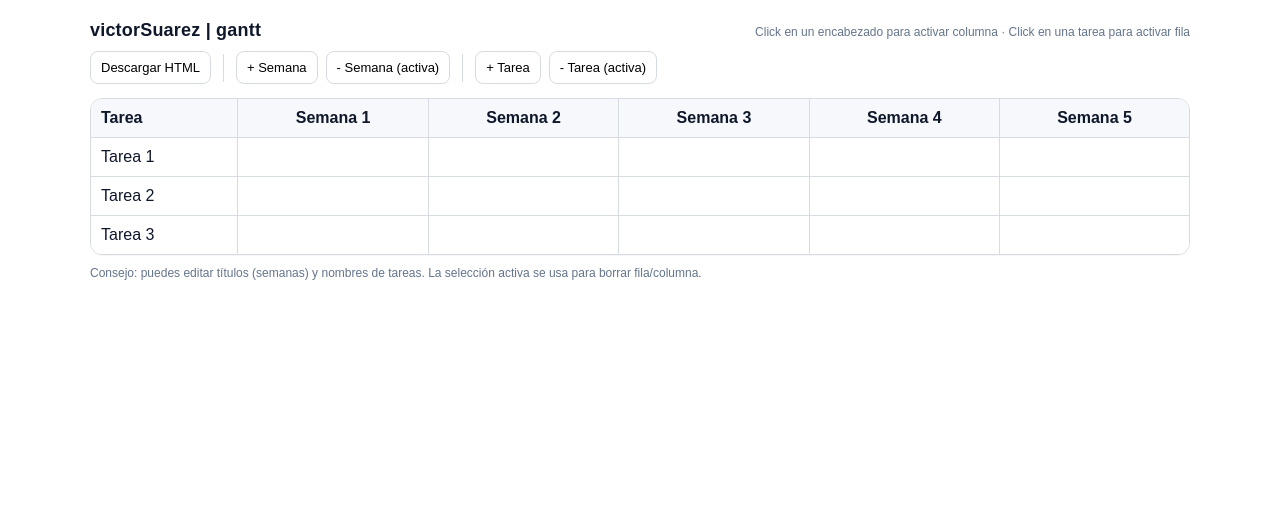
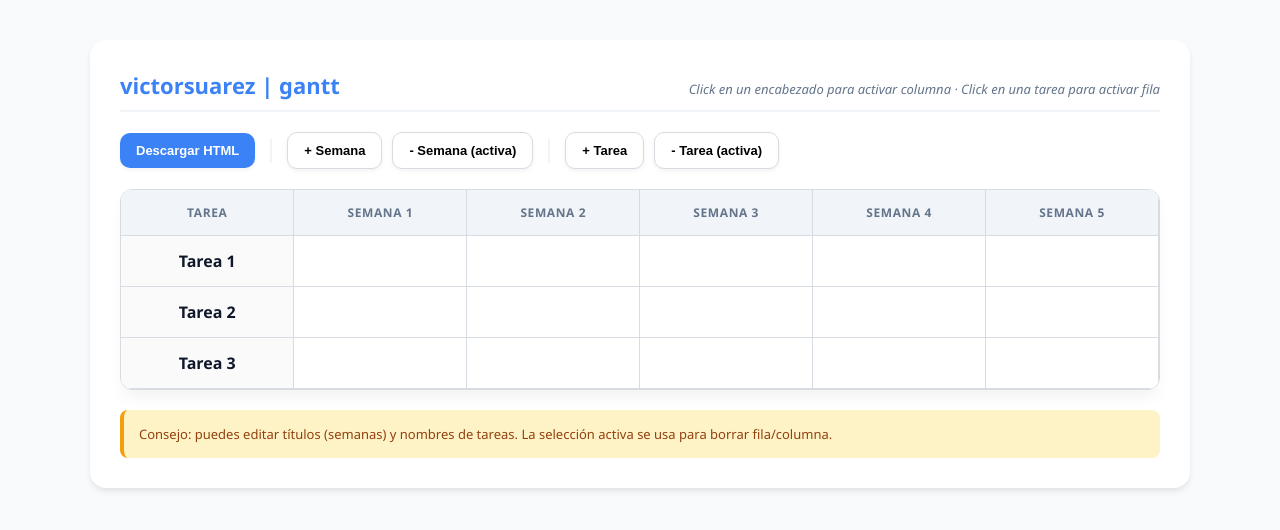
Before and after one commit to Vito-Pulls/TablaGantt, a plain HTML site: page index.html in a window 1280 px wide. Drawn offline with Linux system fonts and the light colour scheme.

Commit message:
Cambio de Estilos

```diff
--- a/index.html
+++ b/index.html
@@ -9,24 +9,29 @@
         --line: #d7dbe2;
         --text: #0f172a;
         --muted: #64748b;
-        --bg: #ffffff;
-        --soft: #f6f8fb;
+        --bg: #f8fafc;
+        --soft: #f1f5f9;
         --active: #eef6ff;
-        --active2: #e7f0ff;
+        --active2: #dbeafe;
         --blue: #3b82f6;
+        --dark-blue: #2563eb;
       }
       * {
         box-sizing: border-box;
       }
       body {
-        font-family: Arial, Helvetica, sans-serif;
-        margin: 20px;
+        font-family: "Segoe UI", Roboto, Helvetica, Arial, sans-serif;
+        margin: 40px 20px;
         color: var(--text);
         background: var(--bg);
       }
       .wrap {
         max-width: 1100px;
         margin: 0 auto;
+        background: white;
+        padding: 30px;
+        border-radius: 16px;
+        box-shadow: 0 4px 6px -1px rgba(0, 0, 0, 0.1);
       }
 
       /* ====== Branding ====== */
@@ -35,45 +40,62 @@
         align-items: baseline;
         justify-content: space-between;
         gap: 12px;
-        margin-bottom: 10px;
+        margin-bottom: 20px;
+        border-bottom: 2px solid var(--soft);
+        padding-bottom: 10px;
       }
       .brand h1 {
         margin: 0;
-        font-size: 18px;
-        letter-spacing: 0.2px;
+        font-size: 22px;
+        font-weight: 800;
+        color: var(--blue);
+        text-transform: lowercase;
       }
       .brand .sub {
         color: var(--muted);
-        font-size: 12px;
+        font-size: 13px;
+        font-style: italic;
       }
 
       /* ====== Toolbar ====== */
       .toolbar {
         display: flex;
         flex-wrap: wrap;
-        gap: 8px;
+        gap: 10px;
         align-items: center;
-        margin: 10px 0 14px;
+        margin-bottom: 20px;
       }
       button {
-        padding: 8px 10px;
+        padding: 10px 16px;
         border: 1px solid var(--line);
         background: #fff;
         cursor: pointer;
-        border-radius: 8px;
+        border-radius: 10px;
         font-size: 13px;
+        font-weight: 600;
+        transition: all 0.2s;
+        box-shadow: 0 2px 4px rgba(0, 0, 0, 0.05);
       }
       button:hover {
         background: var(--soft);
+        border-color: var(--muted);
+        transform: translateY(-1px);
       }
-      button:active {
-        transform: translateY(1px);
+
+      #btnDownload {
+        background: var(--blue);
+        color: white;
+        border: none;
+      }
+      #btnDownload:hover {
+        background: var(--dark-blue);
+        box-shadow: 0 4px 12px rgba(59, 130, 246, 0.3);
       }
       .sep {
-        width: 1px;
-        height: 28px;
-        background: var(--line);
-        margin: 0 4px;
+        width: 2px;
+        height: 24px;
+        background: var(--soft);
+        margin: 0 5px;
       }
 
       /* ====== Table ====== */
@@ -81,77 +103,80 @@
         border: 1px solid var(--line);
         border-radius: 12px;
         overflow: hidden;
-        box-shadow: 0 1px 0 rgba(15, 23, 42, 0.04);
+        box-shadow: 0 10px 15px -3px rgba(0, 0, 0, 0.05);
       }
       table {
         border-collapse: collapse;
         width: 100%;
+        background: white;
       }
       th,
       td {
         border-bottom: 1px solid var(--line);
         border-right: 1px solid var(--line);
-        padding: 10px;
+        padding: 14px;
         text-align: center;
-      }
-      tr:last-child td {
-        border-bottom: none;
-      }
-      th:last-child,
-      td:last-child {
-        border-right: none;
-      }
-      th:first-child,
-      td:first-child {
-        text-align: left;
+        min-width: 100px;
       }
       thead th {
         background: var(--soft);
-        font-weight: 600;
-        position: relative;
+        color: var(--muted);
+        font-size: 12px;
+        text-transform: uppercase;
+        letter-spacing: 0.05em;
         user-select: none;
-        cursor: pointer;
       }
-      tbody td {
-        background: #fff;
+      tbody td:first-child {
+        font-weight: 700;
+        color: var(--text);
+        background: #fafafa;
       }
 
-      /* Active row/col */
+      /* Selección Activa */
       .active-row td {
-        background: var(--active);
+        background: var(--active) !important;
       }
       .active-col {
         background: var(--active2) !important;
       }
-      thead th.active-col {
-        background: var(--active2);
+
+      .ocupado {
+        height: 28px;
+        background: var(--blue);
+        border-radius: 20px;
+        display: flex;
+        align-items: center;
+        justify-content: center;
+        color: white;
+        font-size: 10px;
+        font-weight: bold;
+        box-shadow: 0 2px 4px rgba(59, 130, 246, 0.4);
+        animation: fadeIn 0.3s ease;
       }
-      /* keep first column readable */
-      .active-row td:first-child {
-        font-weight: 600;
+      /* Simular texto dentro de la píldora como en la imagen */
+      .ocupado::after {
+        content: "PROGRESO";
       }
 
-      /* Gantt block */
-      .ocupado {
-        height: 14px;
-        background: var(--blue);
-        border-radius: 10px;
+      @keyframes fadeIn {
+        from {
+          opacity: 0;
+          transform: scale(0.9);
+        }
+        to {
+          opacity: 1;
+          transform: scale(1);
+        }
       }
 
-      /* Small hint */
       .hint {
-        margin-top: 10px;
-        color: var(--muted);
-        font-size: 12px;
-        line-height: 1.4;
-      }
-      kbd {
-        border: 1px solid var(--line);
-        border-bottom-width: 2px;
-        padding: 1px 6px;
-        border-radius: 6px;
-        background: #fff;
-        font-size: 11px;
+        margin-top: 20px;
+        padding: 15px;
+        background: #fef3c7;
+        border-radius: 8px;
+        color: #92400e;
+        font-size: 13px;
+        border-left: 4px solid #f59e0b;
       }
     </style>
   </head>
```
